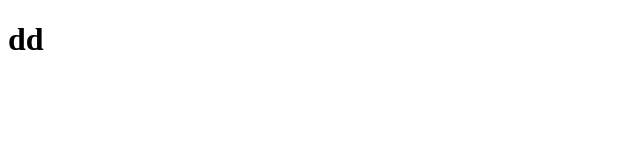
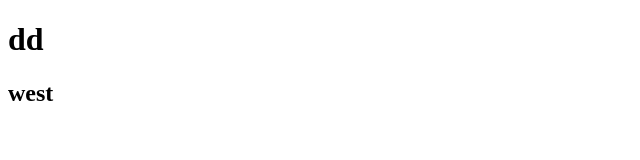
Before and after one commit to diwa69/test.devdropout, a plain HTML site: page index.html in a window 1280 px wide. Shown: the full height of the page, 0-640 px from the left. Drawn offline with Linux system fonts and the light colour scheme.

Commit message:
Update index.html

```diff
--- a/index.html
+++ b/index.html
@@ -7,5 +7,6 @@
 </head>
 <body>
     <h1>dd</h1>
+    <h2>west</h2>
 </body>
 </html>
```
